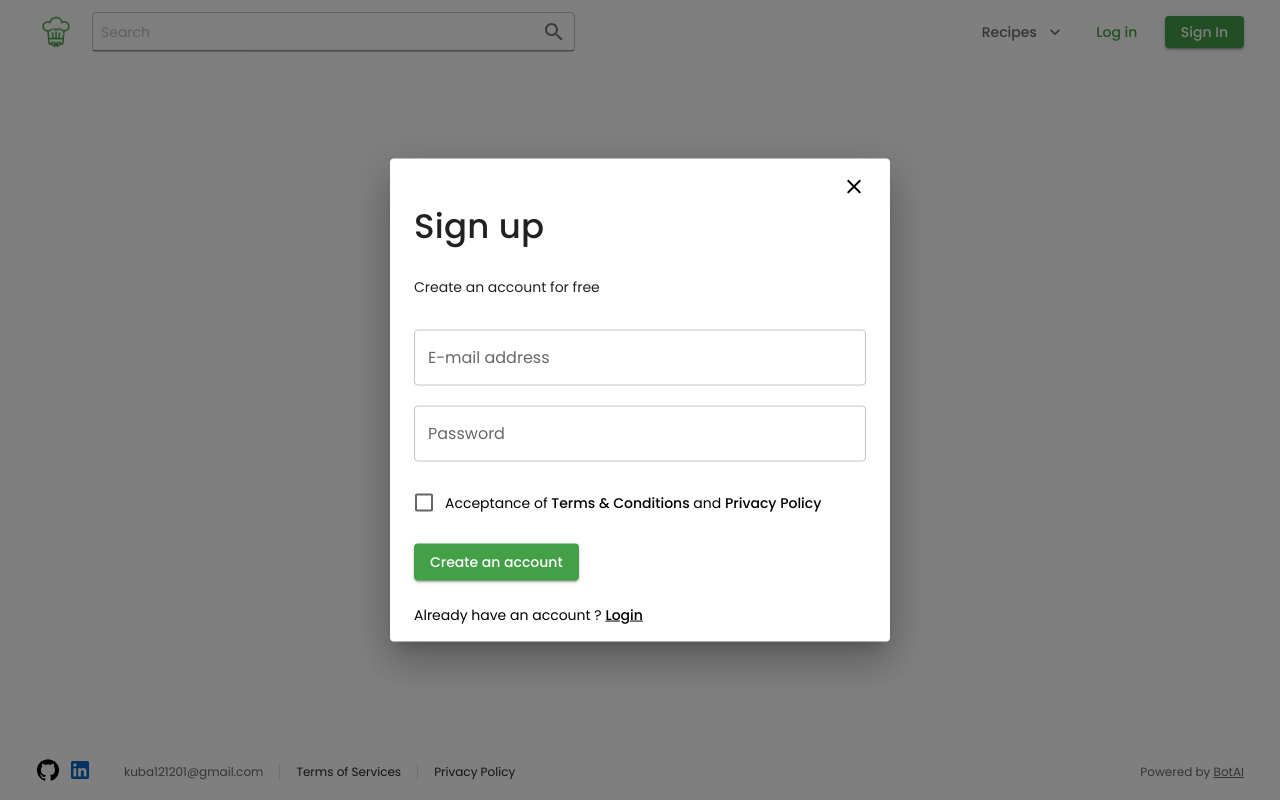
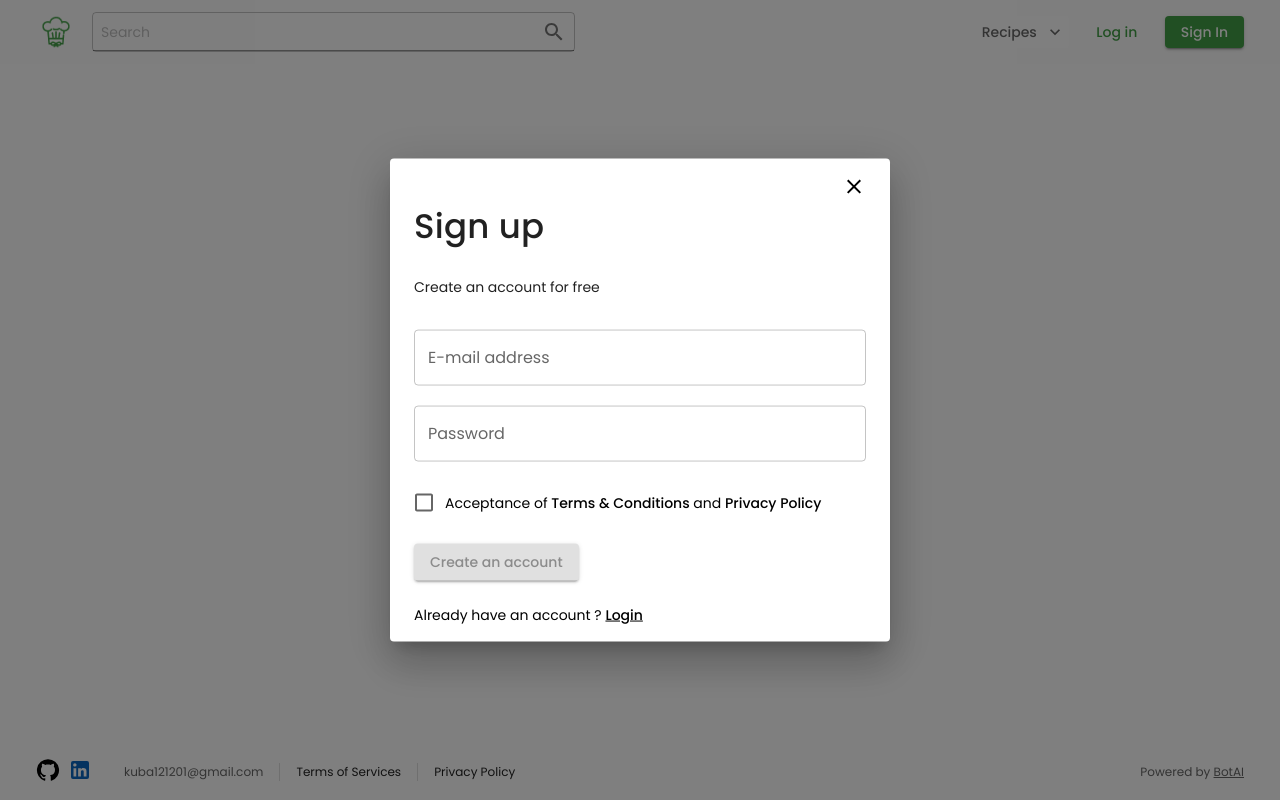
Before and after one commit to KubaBaniak/speedrun-leftovers, a React (Vite) app in the folder frontend/: page / in a window 1280 px wide. Both pictures are taken after a click on the button "Sign In". Built offline with nearby package versions, Linux system fonts and the light colour scheme.

Commit message:
feat: disable button when form is not valid

```diff
--- a/frontend/src/components/buttons/SubmitForm.tsx
+++ b/frontend/src/components/buttons/SubmitForm.tsx
@@ -1,7 +1,7 @@
 import { Button, styled } from "@mui/material";
 
-export default function SubmitFormButton({ text }: { text: string }) {
-  return <Submit type='submit'>{text}</Submit>
+export default function SubmitFormButton({ text, isDisabled }: { text: string, isDisabled: boolean }) {
+  return <Submit type='submit' disabled={isDisabled}>{text}</Submit>
 }
 
 const Submit = styled(Button)(({ theme }) => ({
@@ -15,4 +15,8 @@ const Submit = styled(Button)(({ theme }) => ({
     backgroundColor: theme.palette.primary.main,
     color: theme.palette.primary.contrastText,
   },
+  '&:disabled': {
+    backgroundColor: theme.palette.action.disabled,
+    color: theme.palette.text.disabled,
+  }
 }));
--- a/frontend/src/components/forms/signin/SignInForm.tsx
+++ b/frontend/src/components/forms/signin/SignInForm.tsx
@@ -9,7 +9,12 @@ import CheckboxField from "./CheckboxField";
 
 
 export default function SignInForm() {
-  const { register, handleSubmit, formState: { errors } } = useForm<SignInFormData>({
+  const {
+    register,
+    handleSubmit,
+    formState: { errors, isValid }
+  } = useForm<SignInFormData>({
+    mode: "onChange",
     resolver: zodResolver(SignInSchema),
   });
   const onSubmit: SubmitHandler<SignInFormData> = data => console.log(data);
@@ -42,7 +47,7 @@ export default function SignInForm() {
           name={"termsAndPrivacyAccepted"} />
 
         <SubmitContainer>
-          <SubmitFormButton text="Create an account" />
+          <SubmitFormButton text="Create an account" isDisabled={!isValid} />
         </SubmitContainer>
       </StyledFormGroup>
       <Text>
--- a/frontend/src/providers/theme.ts
+++ b/frontend/src/providers/theme.ts
@@ -25,6 +25,9 @@ const theme = createTheme({
       secondary: '#00000099',
       disabled: '#00000061;',
     },
+    action: {
+      disabled: '#0000001F',
+    },
   },
   typography: {
     fontFamily: ['Poppins', 'Open-sans'].join(','),
```
